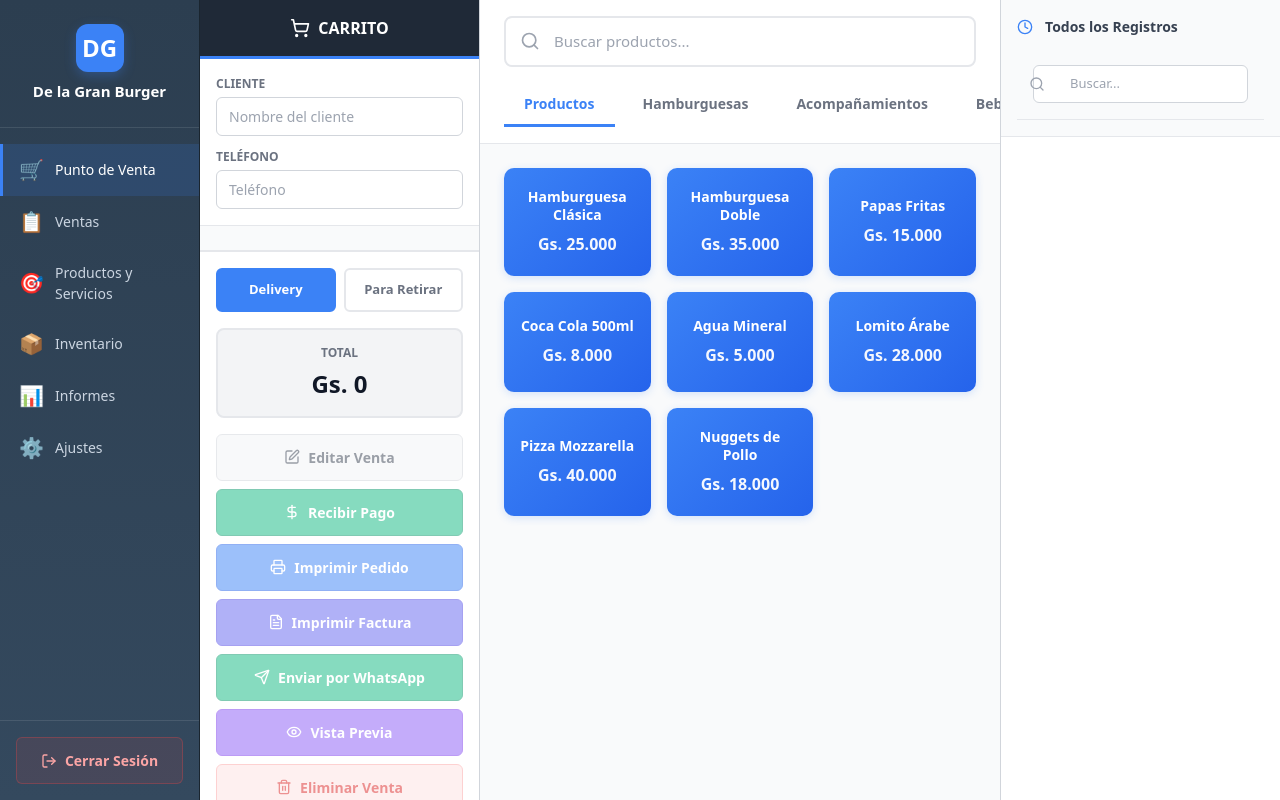
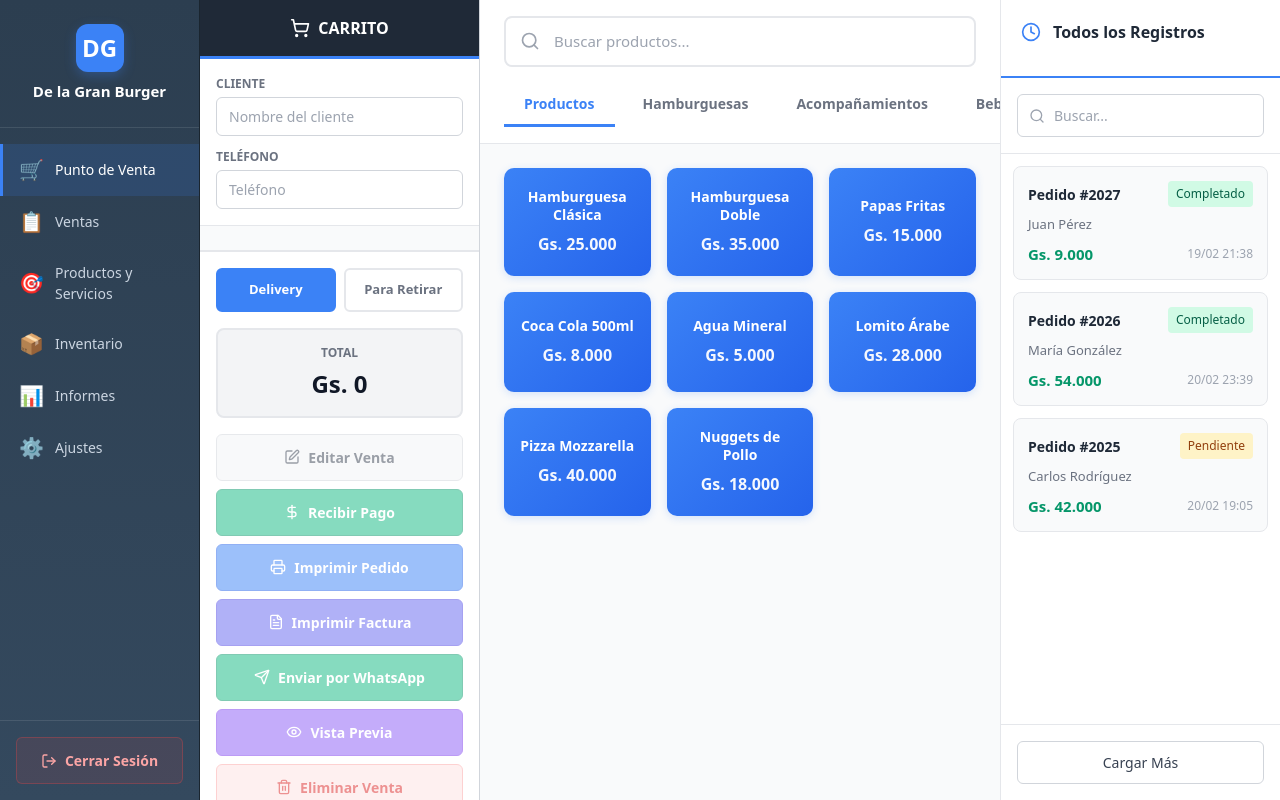
Before and after one commit to pedrocortti-cmd/sg-19d2f05f-f37b-44a8-8c08-37609d3831df-1771622501, a Next.js app: page / in a window 1280 px wide. Built offline with nearby package versions, Linux system fonts and the light colour scheme.

Commit message:
fix(pos): Correct history panel rendering and duplication

```diff
--- a/src/pages/index.tsx
+++ b/src/pages/index.tsx
@@ -663,31 +663,7 @@ export default function POS() {
       </div>
 
       {/* Panel Derecho: Historial */}
-      <div className="pos-history-panel">
-        {/* Header del historial */}
-        <div className="history-panel-header">
-          <h3 className="history-title">
-            <Clock className="w-4 h-4" />
-            Todos los Registros
-          </h3>
-          <div className="history-search">
-            <Search className="history-search-icon" />
-            <input
-              type="text"
-              className="history-search-input"
-              placeholder="Buscar..."
-              value={historySearchTerm}
-              onChange={(e) => setHistorySearchTerm(e.target.value)}
-            />
-          </div>
-        </div>
-
-        {/* Lista de ventas - MOVIDO AL COMPONENTE SALES HISTORY */}
-        {/* El panel de historial ahora usa el componente SalesHistory en la columna derecha */}
-      </div>
-
-      {/* Panel de historial de ventas (derecha) */}
-      <div className="pos-history-panel">
+      <div className="history-panel">
         <SalesHistory
           sales={sales.length > 0 ? sales : mockSales}
           onLoadSale={handleLoadSale}
```
Also changed, not shown: 1 other file (tests, documents, lock files or other folders).
